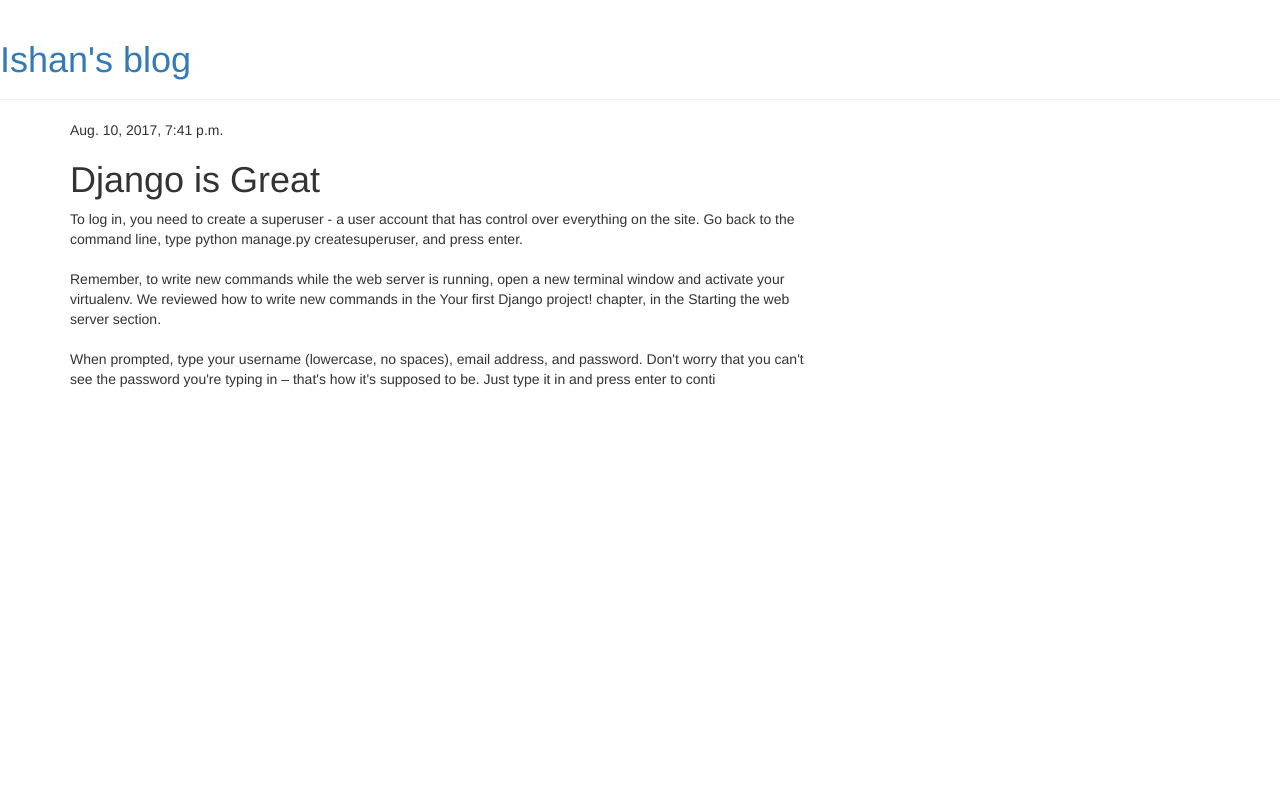
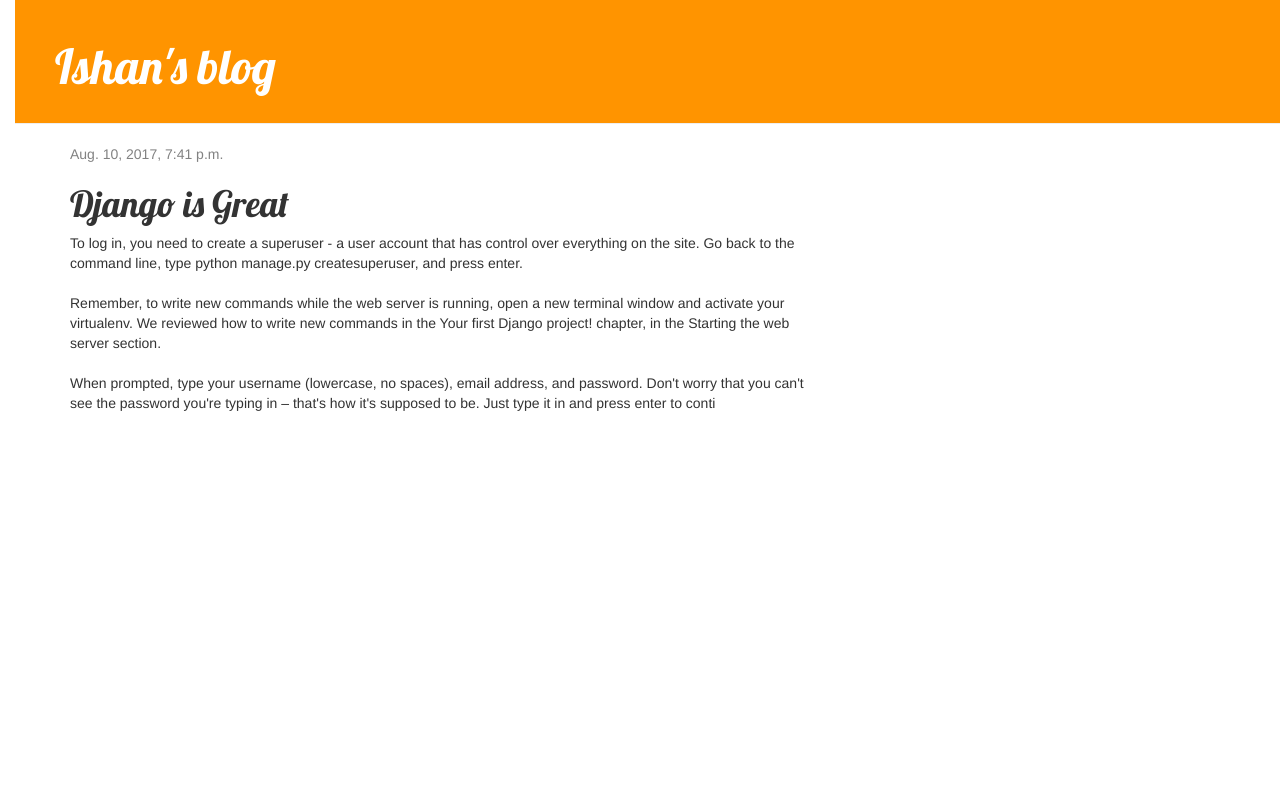
Before and after one commit to TrellixVulnTeam/my-first-Django-blog_XKQO, a Django app: page /post/1/ in a window 1280 px wide. Run offline with Django 3.2, Linux system fonts and the light colour scheme; data comes from the database, SQL or seed files in the repository; some libraries are stand-ins or nearby versions.

Commit message:
add internal css to html

```diff
--- a/blog/templates/blog/base.html
+++ b/blog/templates/blog/base.html
@@ -4,8 +4,64 @@
         <title>Ishan's Blog</title>
         <link rel="stylesheet" href="//maxcdn.bootstrapcdn.com/bootstrap/3.2.0/css/bootstrap.min.css">
         <link rel="stylesheet" href="//maxcdn.bootstrapcdn.com/bootstrap/3.2.0/css/bootstrap-theme.min.css">
-        <link rel="stylesheet" href="{% static 'css/blog.css' %}">
+        <!--<link rel="stylesheet" href="{% static 'css/blog.css' %}">-->
         <link href="//fonts.googleapis.com/css?family=Lobster&subset=latin,latin-ext" rel="stylesheet" type="text/css">
+        <style type="text/css">
+            h1 a {
+            color: #FCA205;
+            font-family: 'Lobster';
+            }
+            body {
+                padding-left: 15px;
+            }
+            .page-header {
+                background-color: #ff9400;
+                margin-top: 0;
+                padding: 20px 20px 20px 40px;
+            }
+
+            .page-header h1, .page-header h1 a, .page-header h1 a:visited, .page-header h1 a:active {
+                color: #ffffff;
+                font-size: 36pt;
+                text-decoration: none;
+            }
+
+            .content {
+                margin-left: 40px;
+            }
+
+            h1, h2, h3, h4 {
+                font-family: 'Lobster', cursive;
+            }
+
+            .date {
+                color: #828282;
+            }
+
+            .save {
+                float: right;
+            }
+
+            .post-form textarea, .post-form input {
+                width: 100%;
+            }
+
+            .top-menu, .top-menu:hover, .top-menu:visited {
+                color: #ffffff;
+                float: right;
+                font-size: 26pt;
+                margin-right: 20px;
+            }
+
+            .post {
+                margin-bottom: 70px;
+            }
+
+            .post h1 a, .post h1 a:visited {
+                color: #000000;
+            }
+
+        </style>
     </head>
     <body>
         <div class="page-header">
```
